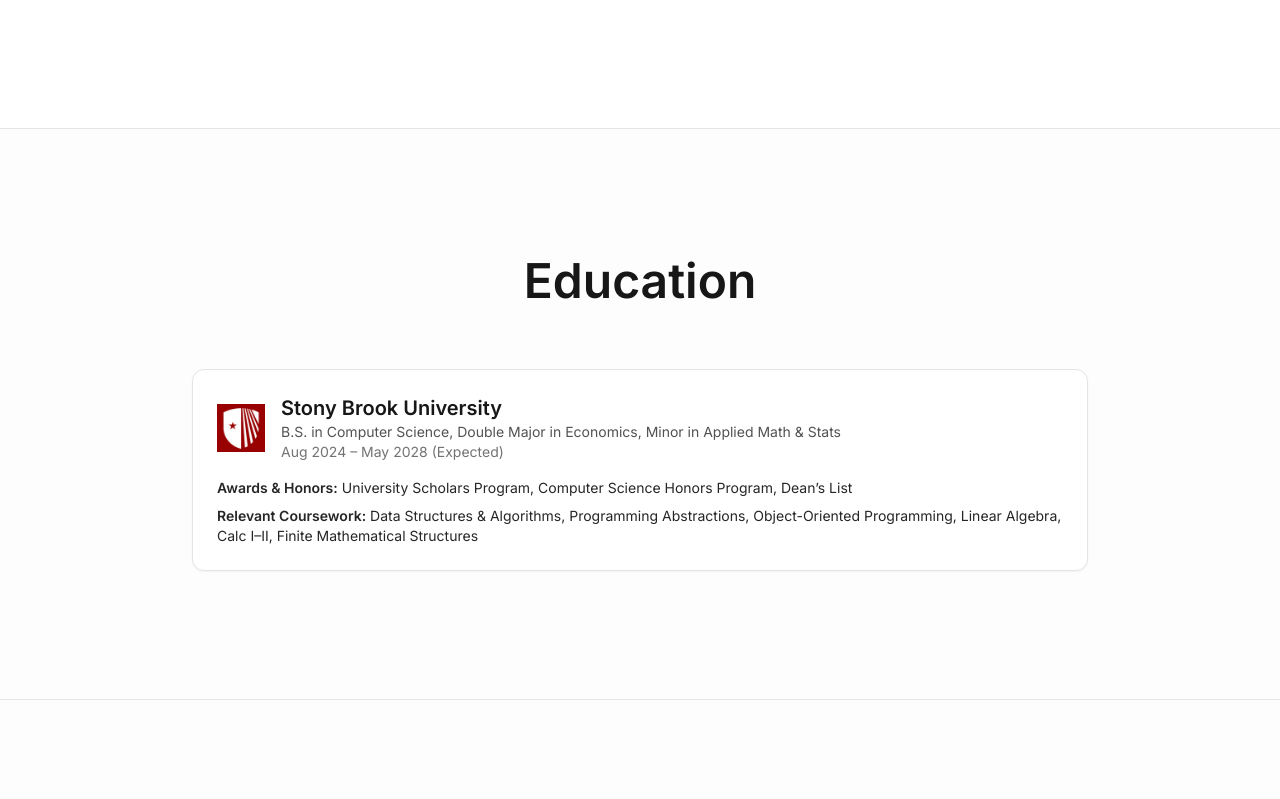
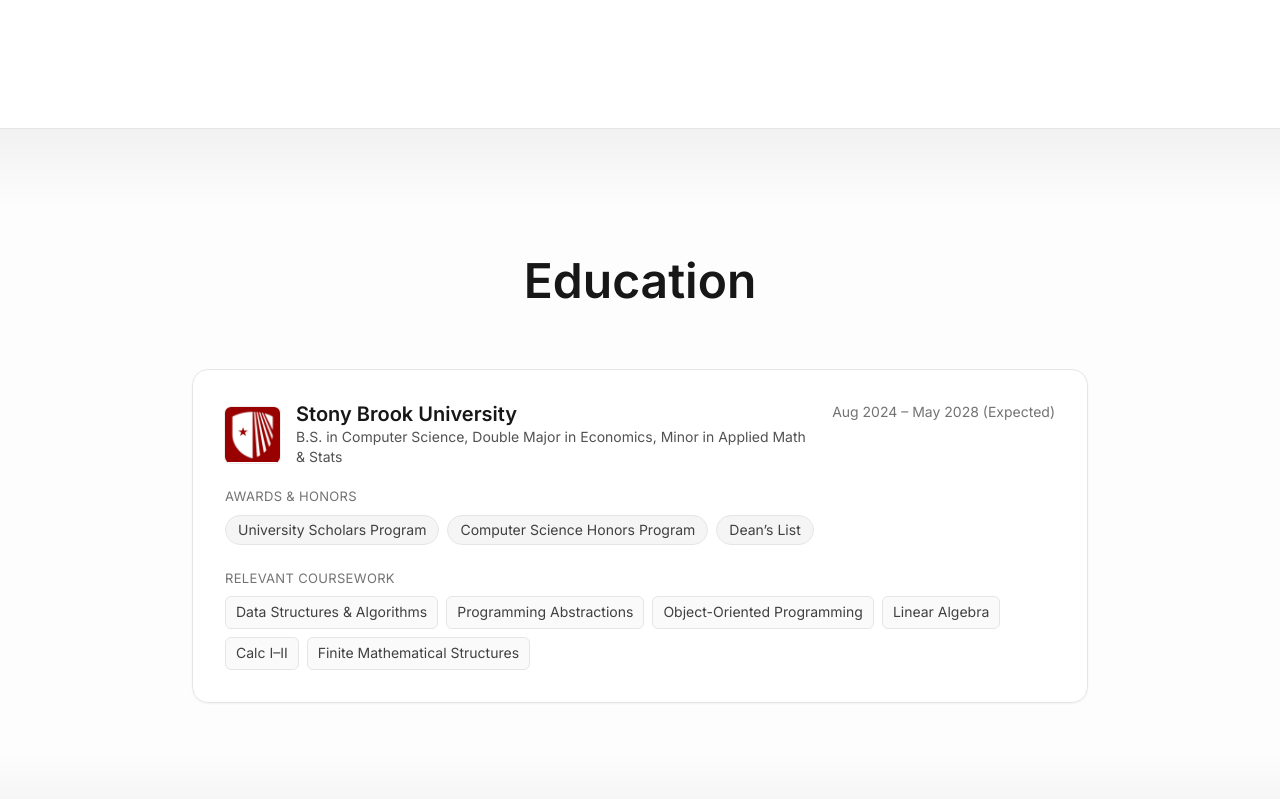
Before and after one commit to Zurab1K/portfolio, a React (Create React App) app: page / in a window 1280 px wide. Shown: the part 1121-1920 px from the top of the page. Built offline with nearby package versions, Linux system fonts and the light colour scheme.

Commit message:
Update Education.jsx

```diff
--- a/src/components/Education.jsx
+++ b/src/components/Education.jsx
@@ -1,12 +1,17 @@
 import { motion } from "framer-motion";
+import { useState } from "react";
 import education from "../data/education.js";
 
 export default function Education() {
   return (
     <section
       id="education"
-      className="bg-[#fdfdfd] dark:bg-black text-neutral-900 dark:text-neutral-100 py-32 px-6 border-t border-neutral-200 dark:border-neutral-800"
+      className="relative bg-[#fdfdfd] dark:bg-black text-neutral-900 dark:text-neutral-100 py-32 px-6 border-t border-neutral-200 dark:border-neutral-800"
     >
+      {/* Section shade (top & bottom) */}
+      <div className="pointer-events-none absolute inset-x-0 top-0 h-20 bg-gradient-to-b from-neutral-900/5 dark:from-white/10 to-transparent" />
+      <div className="pointer-events-none absolute inset-x-0 bottom-0 h-20 bg-gradient-to-t from-neutral-900/5 dark:from-white/10 to-transparent" />
+
       <div className="max-w-4xl mx-auto">
         <motion.h2
           initial={{ opacity: 0, y: 20 }}
@@ -17,40 +22,115 @@
           Education
         </motion.h2>
 
-        {education.map((edu, index) => (
-          <motion.div
-            key={index}
-            initial={{ opacity: 0, y: 20 }}
-            whileInView={{ opacity: 1, y: 0 }}
-            transition={{ duration: 0.7, delay: index * 0.1 }}
-            className="bg-white dark:bg-neutral-900 border border-neutral-200 dark:border-neutral-800 rounded-xl p-6 shadow-sm"
-          >
-            <div className="flex items-center gap-4 mb-4">
-              <img
-                src={edu.logo}
-                alt={edu.school}
-                className="w-12 h-12 object-contain"
-              />
-              <div>
-                <h3 className="text-xl font-semibold">{edu.school}</h3>
-                <p className="text-sm text-neutral-600 dark:text-neutral-400">{edu.degree}</p>
-                <p className="text-sm text-neutral-500 dark:text-neutral-400">
-                  {edu.dates}
-                </p>
-              </div>
-            </div>
-
-            <p className="text-sm text-neutral-800 dark:text-neutral-200">
-              <span className="font-semibold">Awards & Honors:</span>{" "}
-              {edu.honors.join(", ")}
-            </p>
-            <p className="text-sm text-neutral-800 dark:text-neutral-200 mt-2">
-              <span className="font-semibold">Relevant Coursework:</span>{" "}
-              {edu.coursework.join(", ")}
-            </p>
-          </motion.div>
-        ))}
+        <div className="space-y-10">
+          {education.map((edu, index) => (
+            <EducationCard key={index} edu={edu} index={index} />
+          ))}
+        </div>
       </div>
     </section>
   );
 }
+
+function EducationCard({ edu, index }) {
+  const [expanded, setExpanded] = useState(false);
+
+  const courseworkPreviewCount = 6; // how many to show before "Show more"
+
+  return (
+    <motion.div
+      initial={{ opacity: 0, y: 20, filter: "blur(4px)" }}
+      whileInView={{ opacity: 1, y: 0, filter: "blur(0px)" }}
+      transition={{ duration: 0.7, delay: index * 0.08, ease: "easeOut" }}
+      className="rounded-2xl border border-neutral-200 dark:border-neutral-800 bg-white/90 dark:bg-neutral-900/80 backdrop-blur-sm shadow-sm hover:shadow-md transition-shadow"
+    >
+      <div className="p-6 md:p-8">
+        {/* Header */}
+        <div className="flex items-start justify-between gap-4">
+          <div className="flex items-center gap-4">
+            <img
+              src={edu.logo}
+              alt={edu.school}
+              className="w-12 h-12 md:w-14 md:h-14 object-contain rounded-md ring-1 ring-neutral-200/70 dark:ring-neutral-700/70"
+              loading="lazy"
+              decoding="async"
+            />
+            <div>
+              <h3 className="text-xl font-semibold leading-tight">
+                {edu.school}
+              </h3>
+              <p className="text-sm text-neutral-600 dark:text-neutral-300">
+                {edu.degree}
+              </p>
+            </div>
+          </div>
+          <p className="shrink-0 text-sm text-neutral-500 dark:text-neutral-400">
+            {edu.dates}
+          </p>
+        </div>
+
+        {/* Honors as compact chips */}
+        {Array.isArray(edu.honors) && edu.honors.length > 0 && (
+          <div className="mt-5">
+            <p className="text-[13px] uppercase tracking-wide text-neutral-500 dark:text-neutral-400 mb-2">
+              Awards & Honors
+            </p>
+            <div className="flex flex-wrap gap-2">
+              {edu.honors.map((h, i) => (
+                <span
+                  key={i}
+                  className="inline-block text-sm px-3 py-1 rounded-full bg-neutral-100 dark:bg-neutral-800 text-neutral-700 dark:text-neutral-300 border border-neutral-200 dark:border-neutral-700"
+                >
+                  {h}
+                </span>
+              ))}
+            </div>
+          </div>
+        )}
+
+        {/* Coursework with graceful collapse */}
+        {Array.isArray(edu.coursework) && edu.coursework.length > 0 && (
+          <div className="mt-6">
+            <p className="text-[13px] uppercase tracking-wide text-neutral-500 dark:text-neutral-400 mb-2">
+              Relevant Coursework
+            </p>
+
+            <div className="text-sm text-neutral-800 dark:text-neutral-200 leading-relaxed">
+              <CourseworkList
+                items={edu.coursework}
+                expanded={expanded}
+                previewCount={courseworkPreviewCount}
+              />
+              {edu.coursework.length > courseworkPreviewCount && (
+                <button
+                  type="button"
+                  onClick={() => setExpanded((s) => !s)}
+                  className="mt-3 text-xs font-medium text-neutral-700 dark:text-neutral-300 underline underline-offset-4 hover:opacity-80 transition-opacity"
+                  aria-expanded={expanded}
+                >
+                  {expanded ? "Show less" : "Show more"}
+                </button>
+              )}
+            </div>
+          </div>
+        )}
+      </div>
+    </motion.div>
+  );
+}
+
+function CourseworkList({ items, expanded, previewCount }) {
+  const visible = expanded ? items : items.slice(0, previewCount);
+  return (
+    <div className="flex flex-wrap gap-2">
+      {visible.map((c, i) => (
+        <span
+          key={i}
+          className="inline-block px-2.5 py-1 rounded-md bg-neutral-50 dark:bg-neutral-800/70 border border-neutral-200 dark:border-neutral-700 text-neutral-700 dark:text-neutral-300"
+        >
+          {c}
+        </span>
+      ))}
+    </div>
+  );
+}
```
